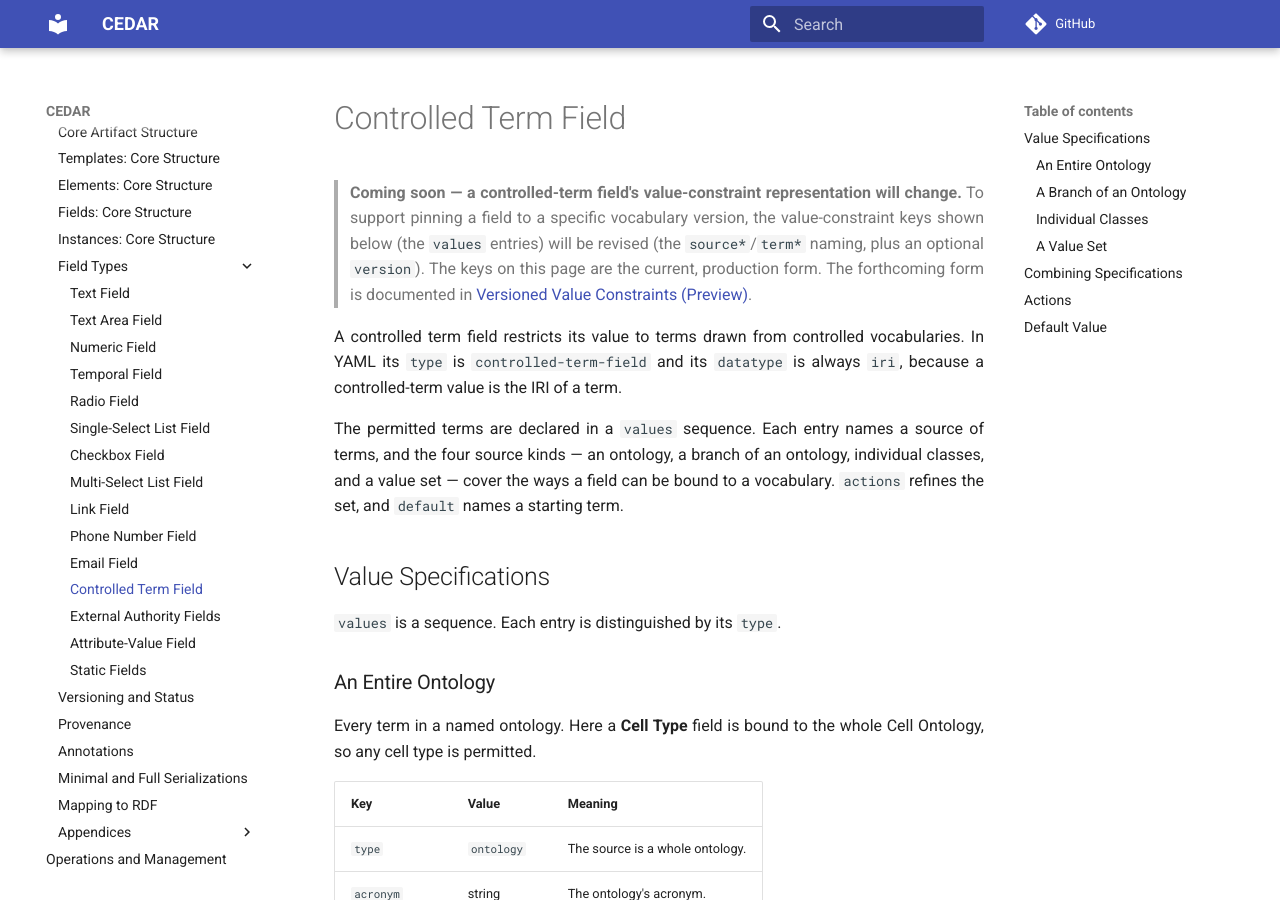
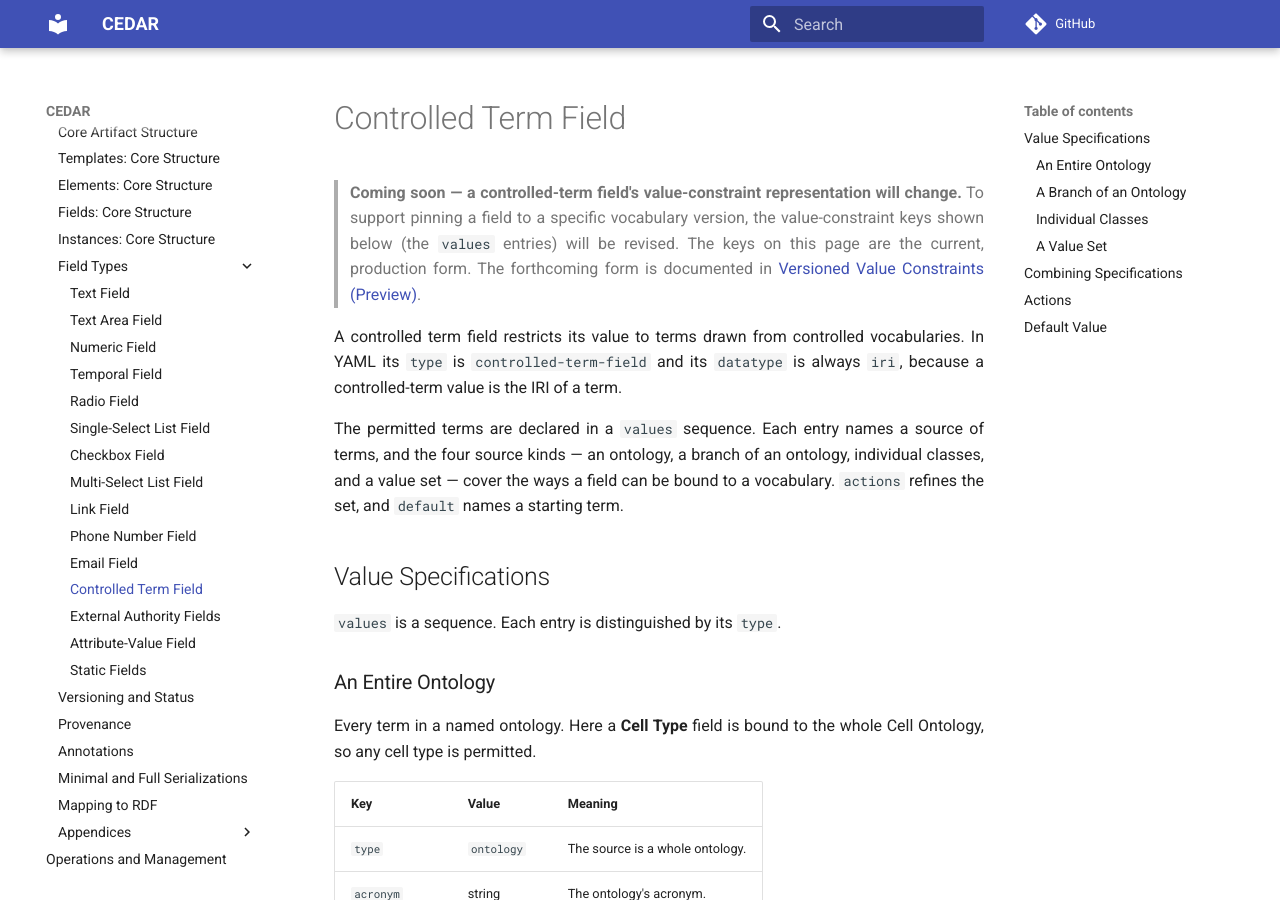
Before and after one commit to metadatacenter/cedar-mkdocs, an MkDocs documentation site: the page built from docs/yaml-spec/field-types/controlled-term-field.md, in a window 1280 px wide and 900 px high. Built offline with MkDocs 1.6.1 and Material for MkDocs 9.7.7, drawn with Linux system fonts in a browser that asks for light colours; comment, search, counter and statistics services are not loaded.

Commit message:
YAML spec: trim the coming-soon warning
Drop the "(source*/term* naming, plus an optional version)" parenthetical; the linked
preview page carries that detail.

Co-Authored-By: Claude Opus 4.8 <noreply@anthropic.com>

```diff
--- a/docs/yaml-spec/field-types/controlled-term-field.md
+++ b/docs/yaml-spec/field-types/controlled-term-field.md
@@ -2,8 +2,8 @@
 
 > **Coming soon — a controlled-term field's value-constraint representation will change.** To support
 > pinning a field to a specific vocabulary version, the value-constraint keys shown below (the `values`
-> entries) will be revised (the `source*`/`term*` naming, plus an optional `version`). The keys on this
-> page are the current, production form. The forthcoming form is documented in
+> entries) will be revised. The keys on this page are the current, production form. The forthcoming form
+> is documented in
 > [Versioned Value Constraints (Preview)](../appendices/versioned-value-constraints.md).
 
 A controlled term field restricts its value to terms drawn from controlled vocabularies. In
```
